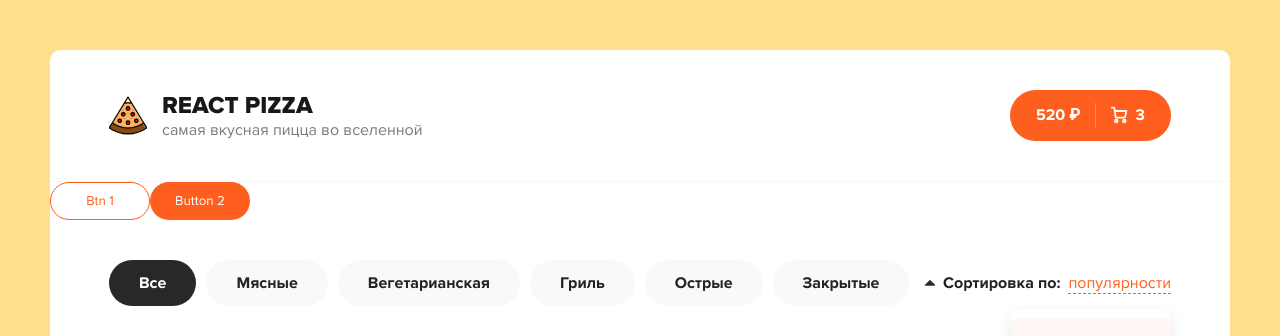
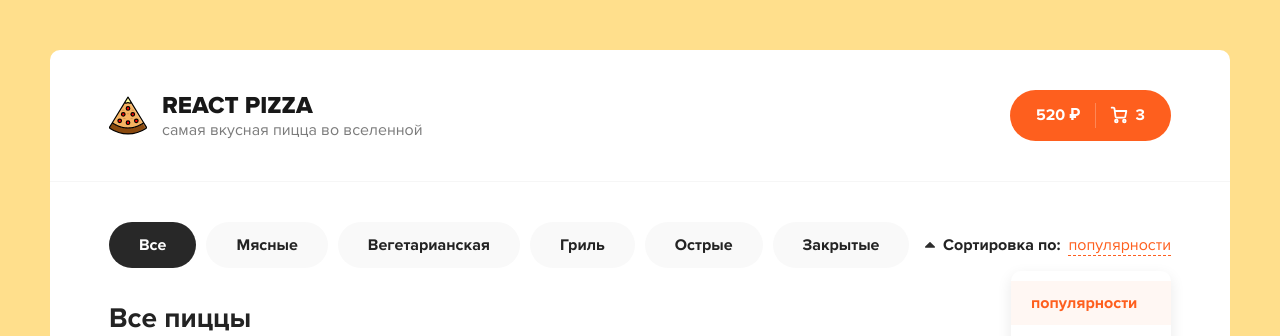
Before and after one commit to dktwho/React-Redux-Thunk-SPA-Pizza-Store-, a React (Create React App) app in the folder client/react-pizza/: page / in a window 1280 px wide. Shown: the top 336 px of the page. Built offline with nearby package versions, Linux system fonts and the light colour scheme.

Commit message:
modified component button to header and create component Categories

```diff
--- a/client/react-pizza/src/App.js
+++ b/client/react-pizza/src/App.js
@@ -1,29 +1,20 @@
 import React from "react";
+import Categories from "./components/Categories";
 
-import Header from "./Header";
-import Button from "./Button";
+import Header from "./components/Header";
+
 
 
 function App() {
+
+
   return (
     <div className="wrapper">
       <Header/>
-      <Button outline>Btn 1</Button>
-      <Button>Button 2</Button>
-
     <div className="content">
       <div className="container">
         <div className="content__top">
-          <div className="categories">
-            <ul>
-              <li className="active">Все</li>
-              <li>Мясные</li>
-              <li>Вегетарианская</li>
-              <li>Гриль</li>
-              <li>Острые</li>
-              <li>Закрытые</li>
-            </ul>
-          </div>
+          <Categories/>
           <div className="sort">
             <div className="sort__label">
               <svg
--- a/client/react-pizza/src/Button.jsx
+++ b/client/react-pizza/src/components/Button.jsx
@@ -1,10 +1,11 @@
 import React from 'react';
 import classNames from 'classnames';
 
-const Button = ({ outline, children }) => {
+const Button = ({ outline, children, onClick, className }) => {
   return (
     <button
-      className={classNames('button', {
+      onClick={onClick}
+      className={classNames('button', className, {
         'button--outline': outline,
       })}
     >
--- /dev/null
+++ b/client/react-pizza/src/components/Categories.jsx
@@ -0,0 +1,18 @@
+import React from 'react';
+
+const Categories = () => {
+  return (
+      <div className="categories">
+        <ul>
+          <li className="active">Все</li>
+          <li>Мясные</li>
+          <li>Вегетарианская</li>
+          <li>Гриль</li>
+          <li>Острые</li>
+          <li>Закрытые</li>
+        </ul>
+      </div>
+  );
+};
+
+export default Categories;
--- a/client/react-pizza/src/Header.jsx
+++ b/client/react-pizza/src/components/Header.jsx
@@ -1,5 +1,6 @@
 import React from 'react';
-import logoSvg from './assets/img/pizza-logo.svg';
+import logoSvg from '../assets/img/pizza-logo.svg';
+import Button from './Button';
 
 const Header = () => {
   return (
@@ -13,7 +14,8 @@ const Header = () => {
           </div>
         </div>
         <div className="header__cart">
-          <a href="/cart.html" className="button button--cart">
+          <Button className="button--cart">
+            {/* <a href="/cart.html" className="button button--cart"> */}
             <span>520 ₽</span>
             <div className="button__delimiter"></div>
             <svg
@@ -46,7 +48,8 @@ const Header = () => {
               />
             </svg>
             <span>3</span>
-          </a>
+            {/* </a> */}
+          </Button>
         </div>
       </div>
     </div>
```
